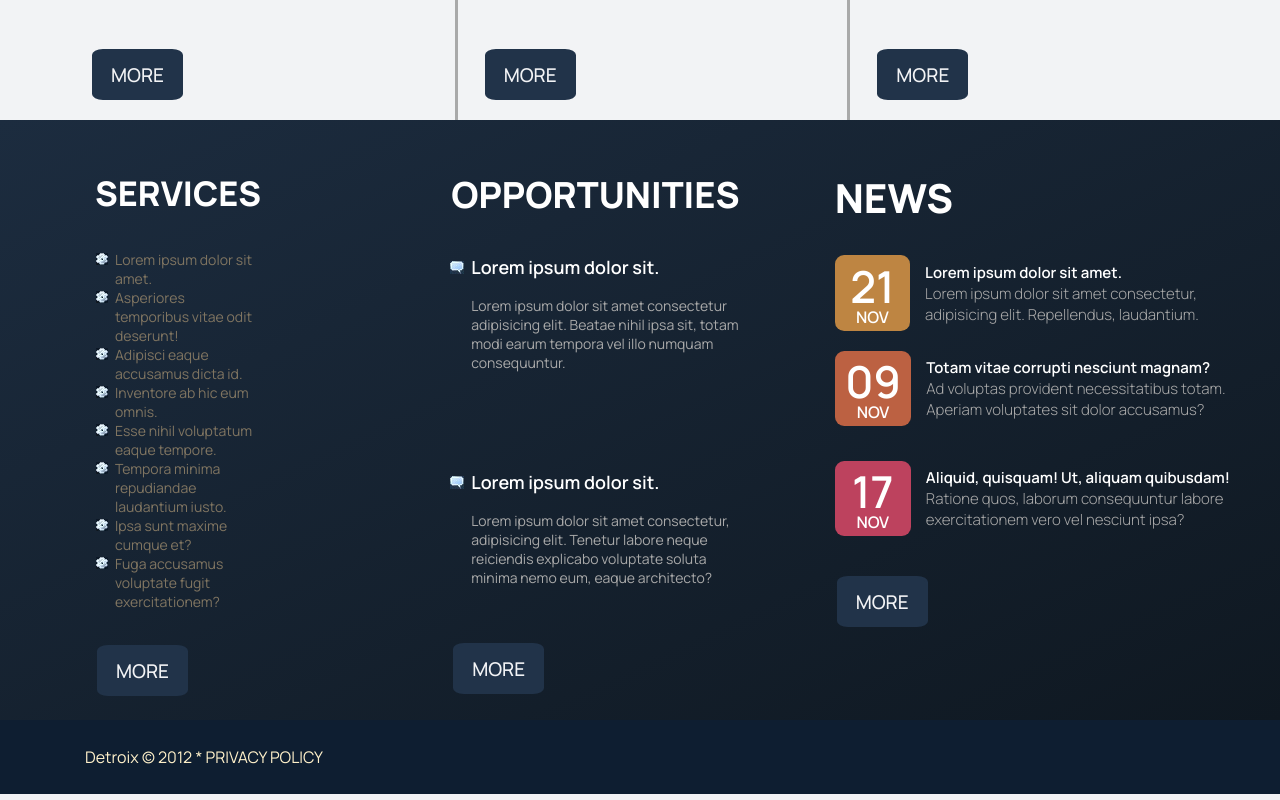
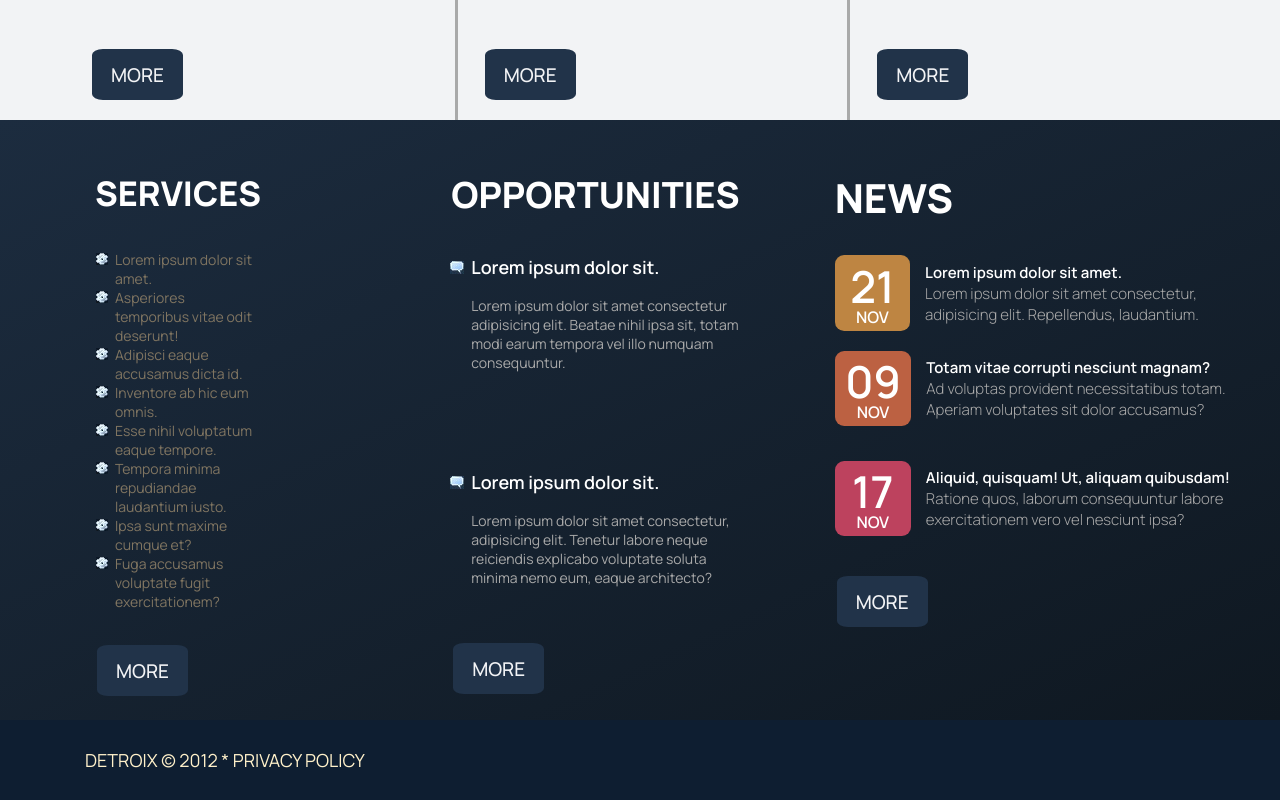
Before and after one commit to tsawyermca/Detroix-Project, a plain HTML site: page index.html in a window 1280 px wide. Shown: the part 1282-2082 px from the top of the page. Drawn offline with Linux system fonts and the light colour scheme.

Commit message:
Slight adjustments to Detroix

```diff
--- a/css/style.css
+++ b/css/style.css
@@ -300,5 +300,6 @@ ul{
 
 p{
     font-family: "Manrope", sans-serif;
+    font-size: 18px;
     margin-left: 75px;
 }
--- a/index.html
+++ b/index.html
@@ -135,7 +135,7 @@
             </div>
         </div>
         <footer class="footer">
-            <p>Detroix &copy; 2012 * PRIVACY POLICY</p>
+            <p>DETROIX &copy; 2012 * PRIVACY POLICY</p>
         </footer>
     </main>
 </body>
```
